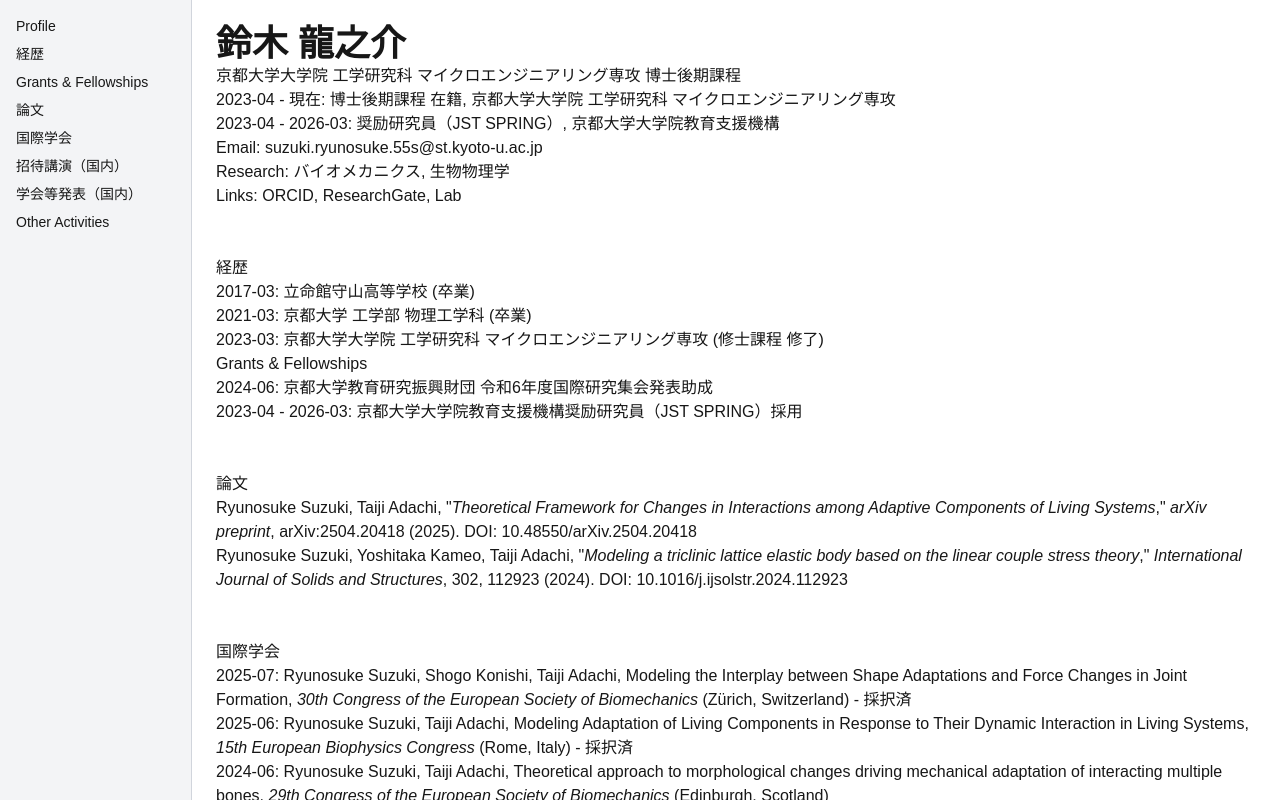
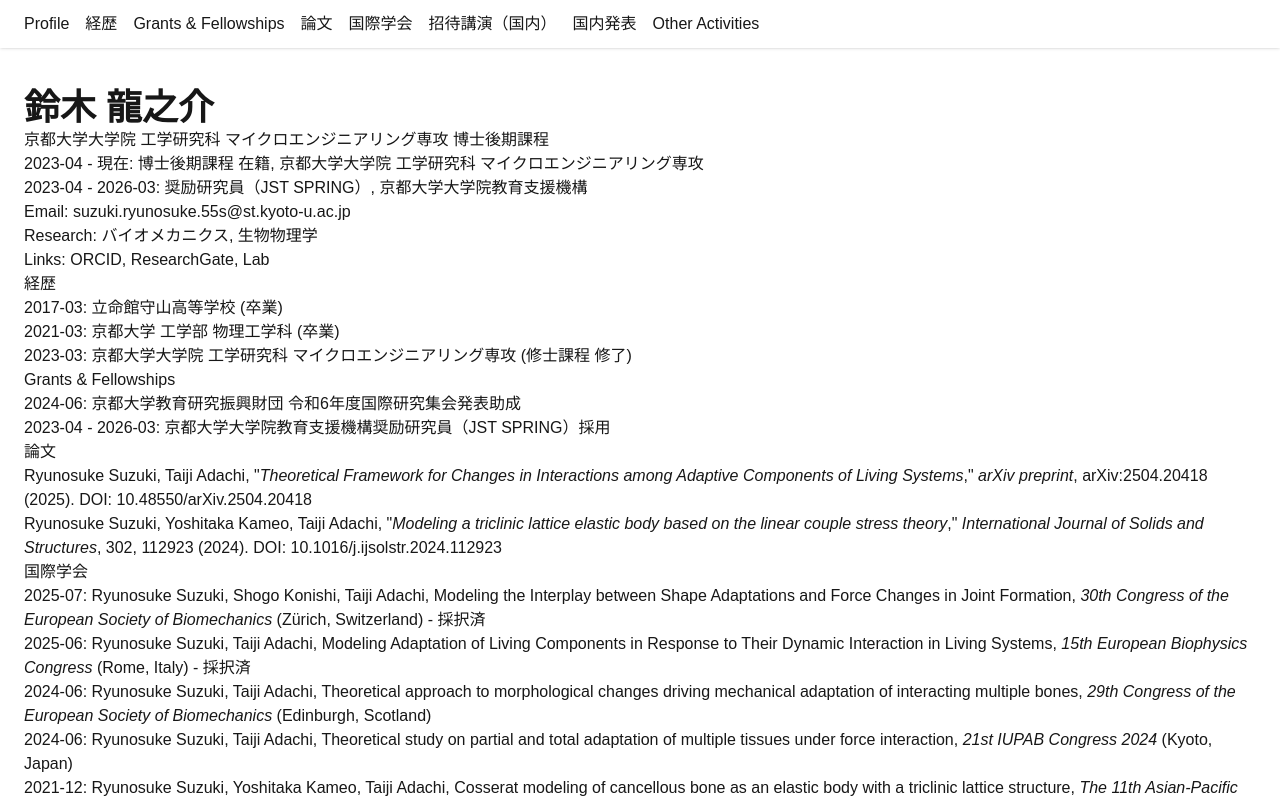
Before and after one commit to SuzukiRyunosuke/cv-website, a Next.js app: page / in a window 1280 px wide. Shown: the top 800 px of the page. Built offline with nearby package versions, Linux system fonts and the light colour scheme.

Commit message:
Fix ○○

```diff
--- a/package.json
+++ b/package.json
@@ -13,7 +13,8 @@
   "dependencies": {
     "next": "15.3.2",
     "react": "^19.0.0",
-    "react-dom": "^19.0.0"
+    "react-dom": "^19.0.0",
+    "react-scroll": "^1.9.3"
   },
   "devDependencies": {
     "@eslint/eslintrc": "^3",
--- a/src/app/page.tsx
+++ b/src/app/page.tsx
@@ -4,8 +4,8 @@
 "use client";
 
 import cvData from '../data/cv.json';
-import Sidebar from './sidebar';
-import React, { useRef } from "react";
+import React from "react";
+import { Link, Element } from 'react-scroll';
 
 interface Position {
   from: string;
@@ -60,37 +60,132 @@ export default function Home() {
     other_activities,
   } = cvData as CVData;
 
-  const profileRef = useRef<HTMLElement | null>(null);
-  const educationRef = useRef<HTMLElement | null>(null);
-  const grantsRef = useRef<HTMLElement | null>(null);
-  const publicationsRef = useRef<HTMLElement | null>(null);
-  const intlConfsRef = useRef<HTMLElement | null>(null);
-  const invitedLecturesRef = useRef<HTMLElement | null>(null);
-  const domPresentationsRef = useRef<HTMLElement | null>(null);
-  const otherActivitiesRef = useRef<HTMLElement | null>(null);
+  return (
+     <div>
+       {/** ──────────────── ① ナビゲーション部分 ──────────────── **/}
+       <nav
+         className="
+           fixed top-0 left-0 w-full bg-white shadow
+           z-20
+         "
+       >
+         <ul className="flex space-x-4 px-6 py-3">
+           <li>
+             <Link
+               to="sectionProfile"
+               spy={true}
+               smooth={true}
+               offset={-64}
+               duration={400}
+               activeClass="active"
+               className="cursor-pointer hover:underline"
+             >
+               Profile
+             </Link>
+           </li>
+           <li>
+             <Link
+               to="sectionEducation"
+               spy={true}
+               smooth={true}
+               offset={-64}
+               duration={400}
+               activeClass="active"
+               className="cursor-pointer hover:underline"
+             >
+               経歴
+             </Link>
+           </li>
+           <li>
+             <Link
+               to="sectionGrants"
+               spy={true}
+               smooth={true}
+               offset={-64}
+               duration={400}
+               activeClass="active"
+               className="cursor-pointer hover:underline"
+             >
+               Grants & Fellowships
+             </Link>
+           </li>
+           <li>
+             <Link
+               to="sectionPublications"
+               spy={true}
+               smooth={true}
+               offset={-64}
+               duration={400}
+               activeClass="active"
+               className="cursor-pointer hover:underline"
+             >
+               論文
+             </Link>
+           </li>
+           <li>
+             <Link
+               to="sectionIntlConfs"
+               spy={true}
+               smooth={true}
+               offset={-64}
+               duration={400}
+               activeClass="active"
+               className="cursor-pointer hover:underline"
+             >
+               国際学会
+             </Link>
+           </li>
+           <li>
+             <Link
+               to="sectionInvited"
+               spy={true}
+               smooth={true}
+               offset={-64}
+               duration={400}
+               activeClass="active"
+               className="cursor-pointer hover:underline"
+             >
+               招待講演（国内）
+             </Link>
+           </li>
+           <li>
+             <Link
+               to="sectionDomPres"
+               spy={true}
+               smooth={true}
+               offset={-64}
+               duration={400}
+               activeClass="active"
+               className="cursor-pointer hover:underline"
+             >
+               国内発表
+             </Link>
+           </li>
+           <li>
+             <Link
+               to="sectionOther"
+               spy={true}
+               smooth={true}
+               offset={-64}
+               duration={400}
+               activeClass="active"
+               className="cursor-pointer hover:underline"
+             >
+               Other Activities
+             </Link>
+           </li>
+         </ul>
+       </nav>
 
-  const scrollTo = (ref: React.RefObject<HTMLElement | null>) => {
-    if (ref.current) {
-      ref.current.scrollIntoView({ behavior: "smooth" });
-    }
-  };
+       {/** ─── 固定ヘッダーの高さぶんだけ余白を確保 ─── **/}
+       <div style={{ height: "64px" }} />
 
-  return (
-    <div className="flex">
-      <Sidebar
-        onScrollToProfile={() => scrollTo(profileRef)}
-        onScrollToEducation={() => scrollTo(educationRef)}
-        onScrollToGrants={() => scrollTo(grantsRef)}
-        onScrollToPublications={() => scrollTo(publicationsRef)}
-        onScrollToIntlConfs={() => scrollTo(intlConfsRef)}
-        onScrollToInvitedLectures={() => scrollTo(invitedLecturesRef)}
-        onScrollToDomPresentations={() => scrollTo(domPresentationsRef)}
-        onScrollToOtherActivities={() => scrollTo(otherActivitiesRef)}
-      />
-
-    <main className="container mx-auto p-6 prose ml-48">
-      {/* Profile */}
-      <section ref={profileRef}>
+       {/** ──────────────── メインコンテンツ ──────────────── **/}
+      <main className="container mx-auto p-6">
+        {/** 各セクションを <Element name="xxx"> でラップする **/}
+        {/** === Profile セクション === **/}
+        <Element name="sectionProfile">
+        <section>
           <h1 className="text-4xl font-bold">{profile.name}</h1>
           <p>{profile.affiliation}</p>
           <ul>
@@ -132,9 +227,10 @@ export default function Home() {
             </a>
           </p>
         </section>
-
-      {/* Education */}
-      <section ref={educationRef} className="mt-12">
+        </Element>
+         {/** === Education セクション === **/}
+         <Element name="sectionEducation">
+        <section>
           <h2>経歴</h2>
           <ul>
             {education.map((edu, i) => (
@@ -144,8 +240,9 @@ export default function Home() {
             ))}
           </ul>
         </section>
-
-      {/* 助成金 */}
+        </Element>
+        {/** === Grants & Fellowships セクション === **/}
+         <Element name="sectionGrants">
         <section>
           <h2>Grants & Fellowships</h2>
           <ul>
@@ -156,9 +253,11 @@ export default function Home() {
             ))}
           </ul>
         </section>
+        </Element>
 
-      {/* Publications */}
-      <section ref={publicationsRef} className="mt-12">
+        {/** === Publications セクション === **/}
+         <Element name="sectionPublications">
+          <section>
           <h2>論文</h2>
           <ol>
             {publications.map((pub, i) => (
@@ -184,9 +283,11 @@ export default function Home() {
             ))}
           </ol>
         </section>
+        </Element>
 
-      {/* International Conferences */}
-      <section ref={intlConfsRef} className="mt-12">
+        {/** === International Conference Presentations セクション === **/}
+         <Element name="sectionIntlConfs">
+         <section>
           <h2>国際学会</h2>
           <ul>
             {international_conference_presentations.map((conf, i) => (
@@ -197,9 +298,11 @@ export default function Home() {
             ))}
           </ul>
         </section>
+        </Element>
 
-      {/* Domestic Invited Lectures */}
-      <section ref={invitedLecturesRef} className="mt-12">
+        {/** === Domestic Invited Lectures セクション === **/}
+         <Element name="sectionInvited">
+        <section>
           <h2>招待講演（国内）</h2>
           <ul>
             {domestic_invited_lectures.map((lec, i) => (
@@ -223,9 +326,11 @@ export default function Home() {
             ))}
           </ul>
         </section>
+        </Element>
 
-      {/* Domestic Presentations */}
-      <section ref={domPresentationsRef} className="mt-12">
+        {/** === Domestic Presentations セクション === **/}
+         <Element name="sectionDomPres">
+        <section>
           <h2>学会等国内での発表</h2>
           <ul>
             {domestic_presentations.map((pres, i) => (
@@ -250,9 +355,11 @@ export default function Home() {
             ))}
           </ul>
         </section>
+        </Element>
 
-      {/* Other Activities */}
-      <section ref={otherActivitiesRef} className="mt-12">
+        {/** === Other Activities セクション === **/}
+        <Element name="sectionOther">
+        <section>
           <h2>Other Activities</h2>
           {other_activities.map((act, i) => (
             <div key={i} className="mb-4">
@@ -273,6 +380,7 @@ export default function Home() {
             </div>
           ))}
         </section>
+        </Element>
       </main>
     </div>
   );
```
Also changed, not shown: 1 other file (tests, documents, lock files or other folders). Lines whose indentation alone changed are shown as unchanged.
